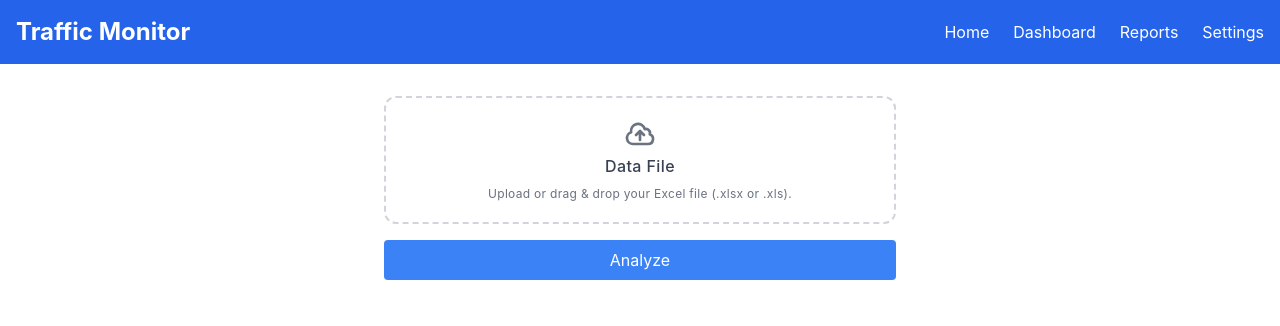
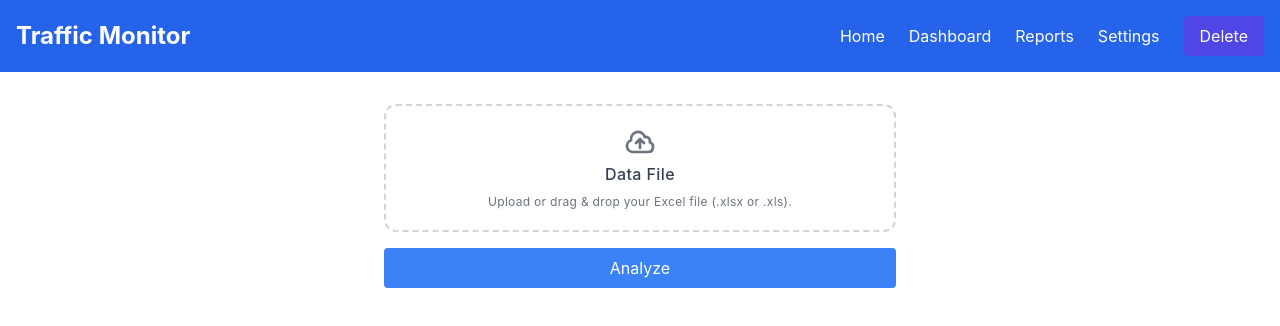
Before and after one commit to hbashar434/ixc-traffic, a Next.js app: page / in a window 1280 px wide. Shown: the top 326 px of the page. Built offline with nearby package versions, Linux system fonts and the light colour scheme.

Commit message:
clear local storage

```diff
--- a/src/components/Navbar.tsx
+++ b/src/components/Navbar.tsx
@@ -19,12 +19,18 @@ const Navbar: React.FC = () => {
     { name: "Settings", path: "/" },
   ];
 
+  // Function to delete data (clear local storage)
+  const handleDeleteData = () => {
+    localStorage.clear(); // Clear local storage
+    alert("Data removed from local storage!"); // Optional: Alert the user
+  };
+
   return (
     <nav className="bg-blue-600 p-4">
       <div className="container mx-auto flex justify-between items-center">
         <div className="text-white text-2xl font-bold">Traffic Monitor</div>
 
-        <div className="hidden md:flex space-x-6 text-white">
+        <div className="hidden md:flex items-center space-x-6 text-white">
           {routes.map((route) => (
             <Link
               key={route.name}
@@ -34,6 +40,13 @@ const Navbar: React.FC = () => {
               {route.name}
             </Link>
           ))}
+          {/* Delete Button */}
+          <button
+            onClick={handleDeleteData}
+            className="bg-indigo-600 text-white px-4 py-2 rounded hover:bg-indigo-700 transition"
+          >
+            Delete
+          </button>
         </div>
 
         <div className="md:hidden">
@@ -70,6 +83,13 @@ const Navbar: React.FC = () => {
               {route.name}
             </Link>
           ))}
+          {/* Delete Button for Mobile */}
+          <button
+            onClick={handleDeleteData}
+            className="bg-indigo-600 text-white px-4 py-2 rounded block hover:bg-indigo-700 transition"
+          >
+            Delete
+          </button>
         </div>
       )}
     </nav>
```
